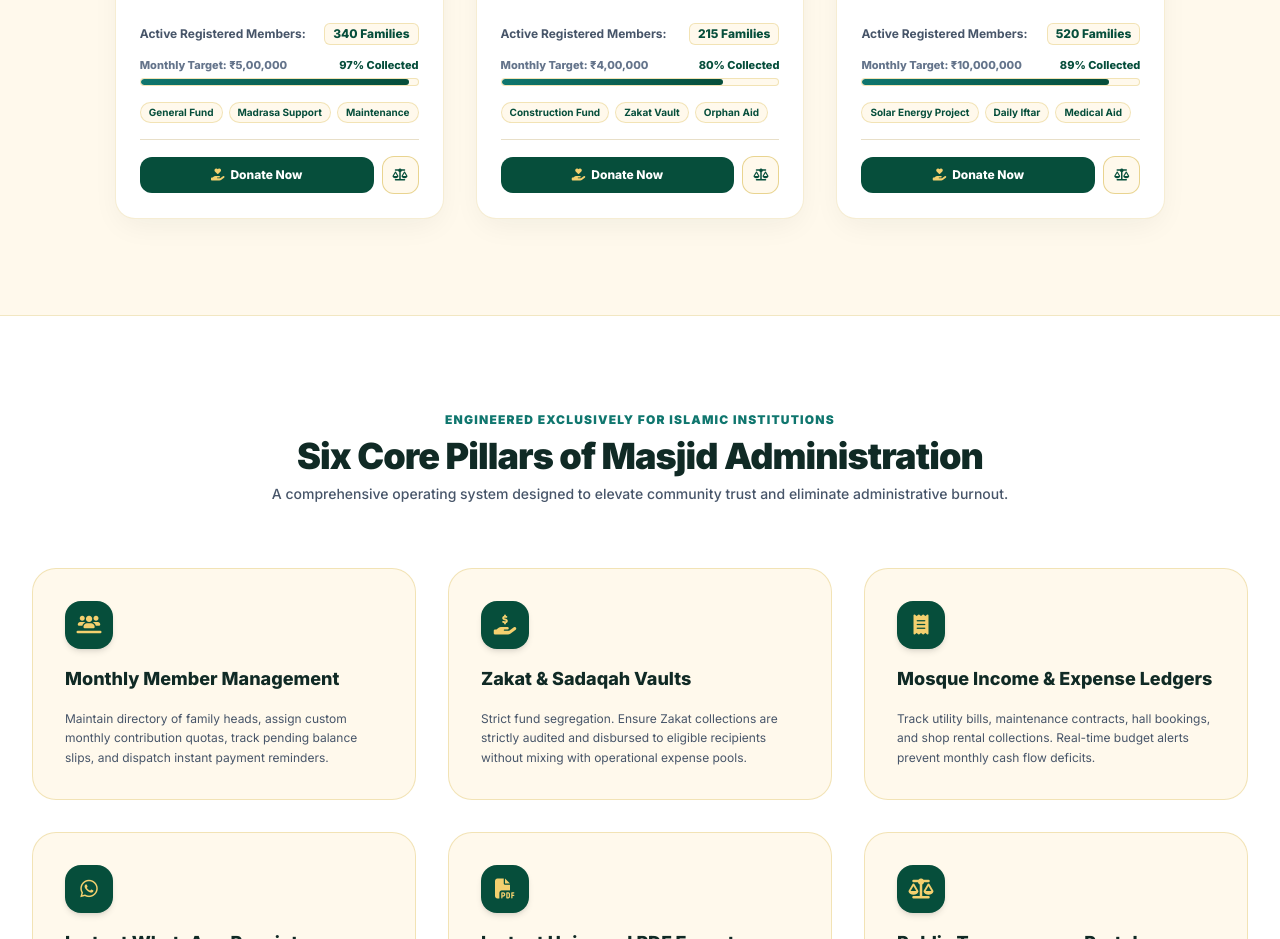
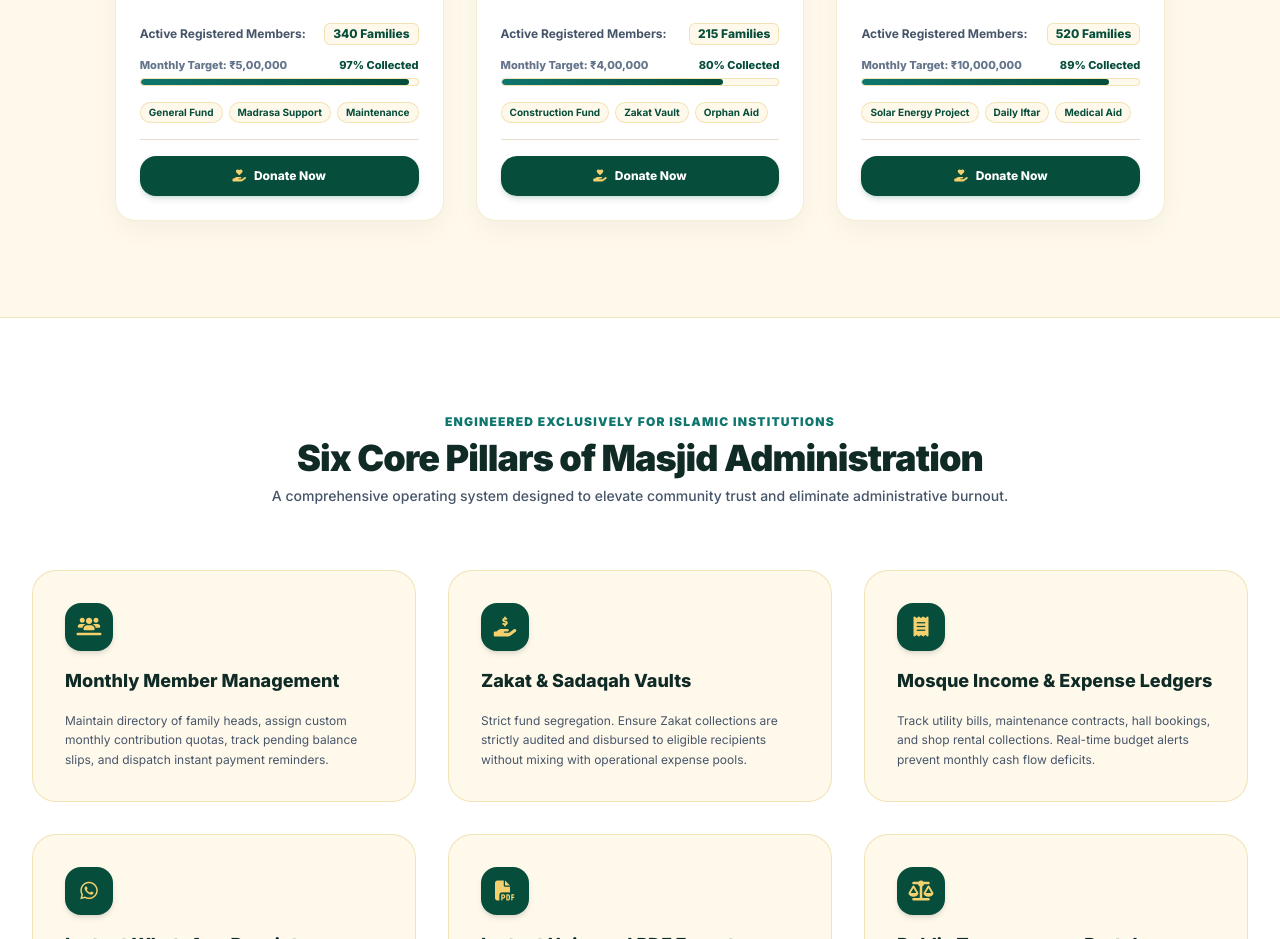
Before and after one commit to zafarkaka/masjidpay, a Next.js app: page / in a window 1280 px wide. Shown: the part 1260-2199 px from the top of the page. Built offline with nearby package versions, Linux system fonts and the light colour scheme; no server answers; the database is empty.

Commit message:
style: remove transparency scale icon button from homepage mosque cards and make Donate Now full-width

```diff
--- a/app/page.tsx
+++ b/app/page.tsx
@@ -384,21 +384,13 @@ export default function HomePage() {
                 </div>
 
                 {/* CARD ACTIONS */}
-                <div className="pt-4 border-t border-[#e8dfc8] flex items-center gap-2">
+                <div className="pt-4 border-t border-[#e8dfc8]">
                   <Link
                     href={`/donate/${masjid.id}`}
-                    className="flex-1 py-2.5 bg-[#064E3B] hover:bg-[#102A25] text-white font-extrabold rounded-xl text-xs text-center shadow-xs transition flex items-center justify-center gap-1.5"
+                    className="w-full py-3 bg-[#064E3B] hover:bg-[#102A25] text-white font-extrabold rounded-2xl text-xs text-center shadow-md shadow-[#064E3B]/15 transition flex items-center justify-center gap-2"
                   >
                     <i className="fas fa-hand-holding-heart text-[#F4D06F]"></i>
                     <span>Donate Now</span>
-                  </Link>
-
-                  <Link
-                    href={`/masjid/${masjid.id}/transparency`}
-                    className="p-2.5 bg-[#FFF9EC] hover:bg-white text-[#064E3B] border border-[#D4AF37]/50 rounded-xl text-xs transition"
-                    title="View Public Financial Transparency Portal"
-                  >
-                    <i className="fas fa-scale-balanced"></i>
                   </Link>
                 </div>
               </div>
```
